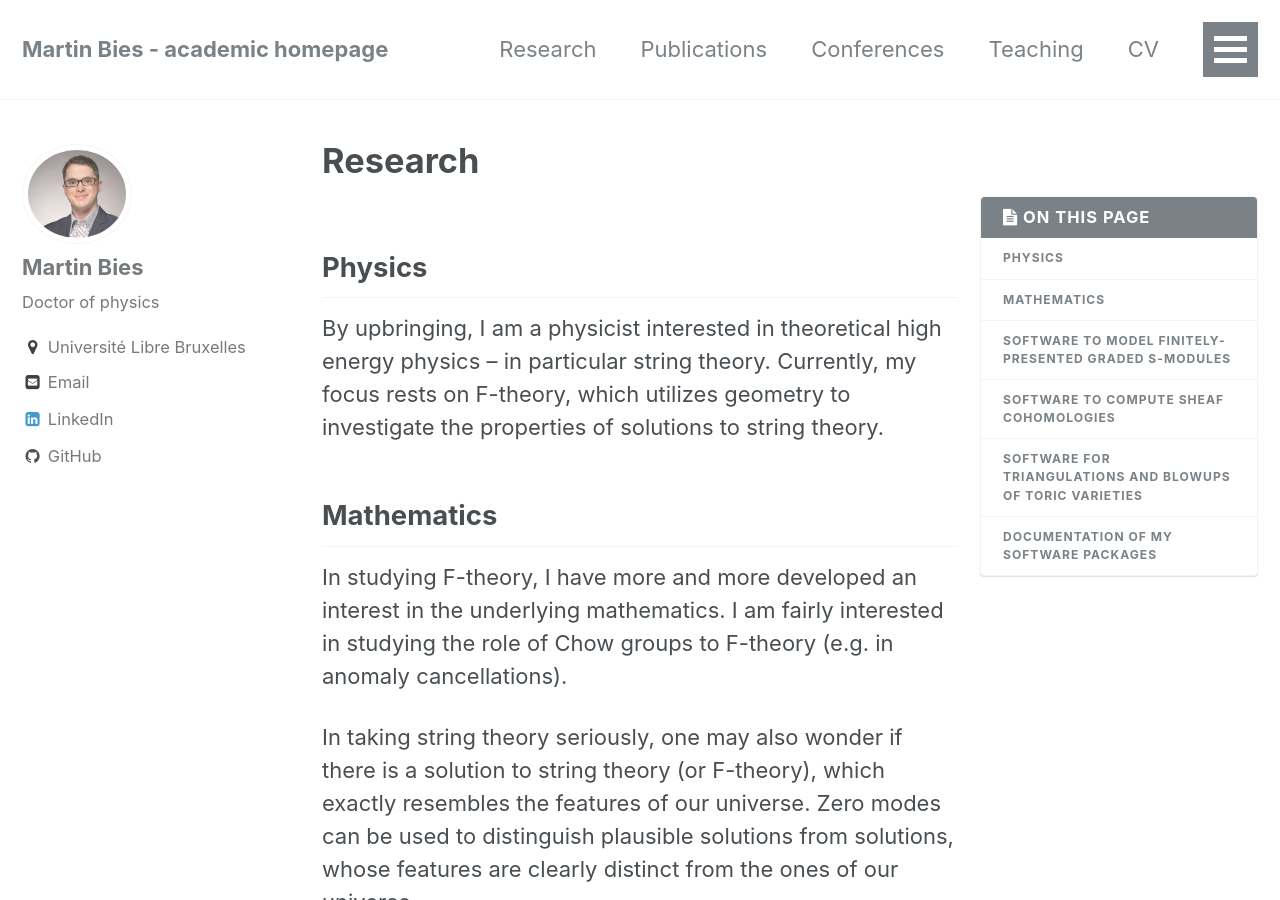
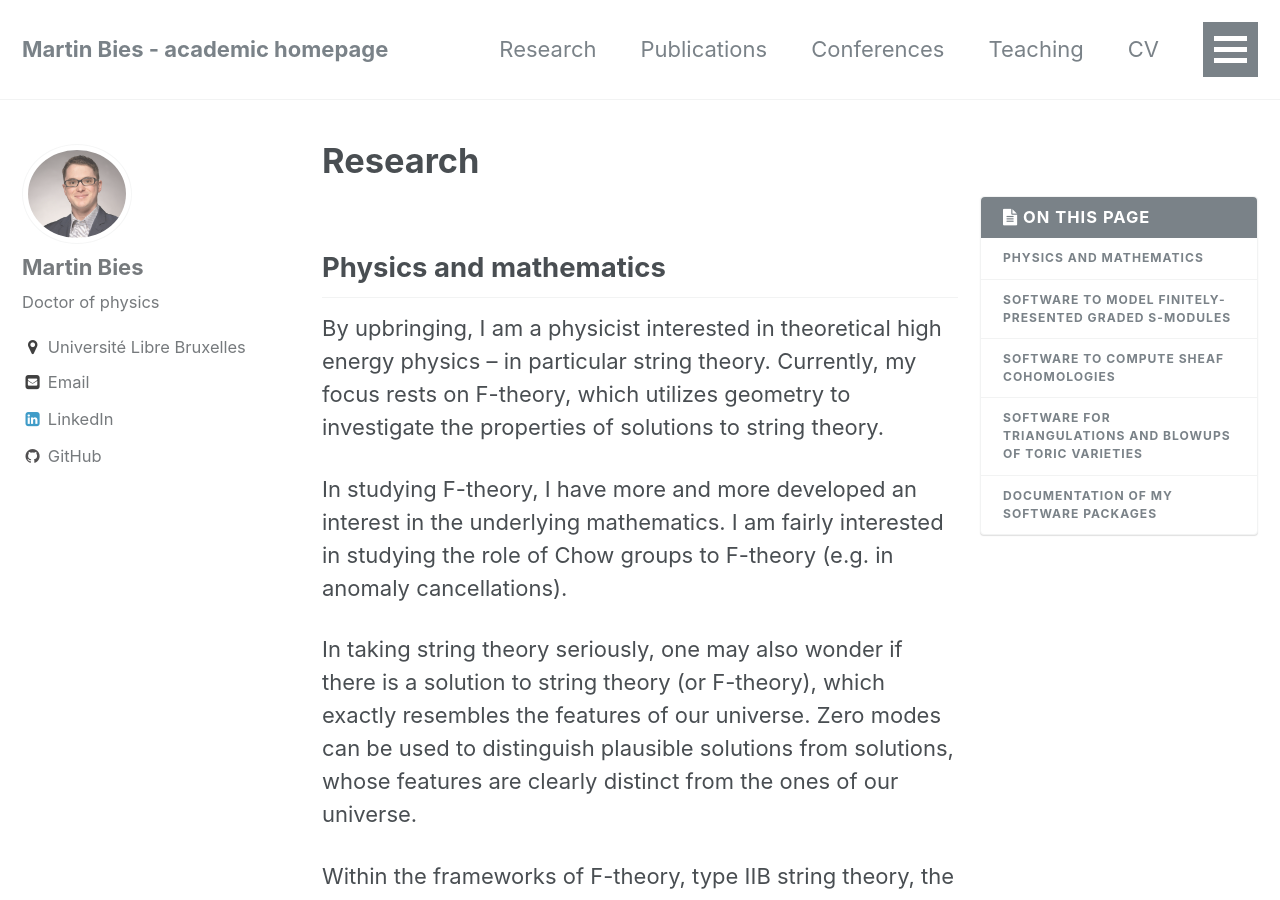
Before and after one commit to MartinBies/MartinBies.github.io, a Jekyll site: the page built from _pages/research.md, in a window 1280 px wide and 900 px high. Built offline with Jekyll 4.4.1, drawn with Linux system fonts in a browser that asks for light colours.

Commit message:
Changed header in research page

```diff
--- a/_pages/research.md
+++ b/_pages/research.md
@@ -6,12 +6,9 @@ permalink: /research/
 
 {% include toc %}
 
-## Physics
+## Physics and mathematics
 
 By upbringing, I am a physicist interested in theoretical high energy physics -- in particular string theory. Currently, my focus rests on F-theory, which utilizes geometry to investigate the properties of solutions to string theory.
-
-
-## Mathematics
 
 In studying F-theory, I have more and more developed an interest in the underlying mathematics. I am fairly interested in studying the role of Chow groups to F-theory (e.g. in anomaly cancellations).
 
```
